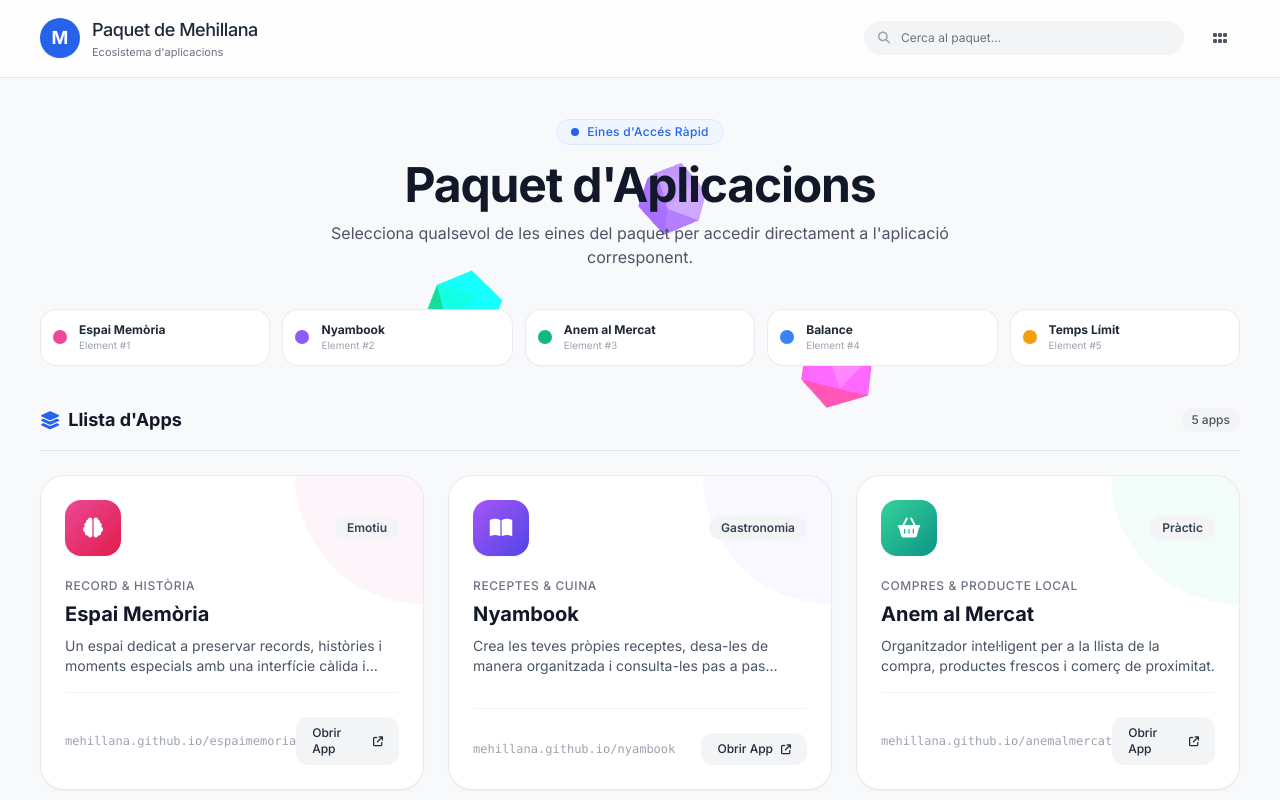
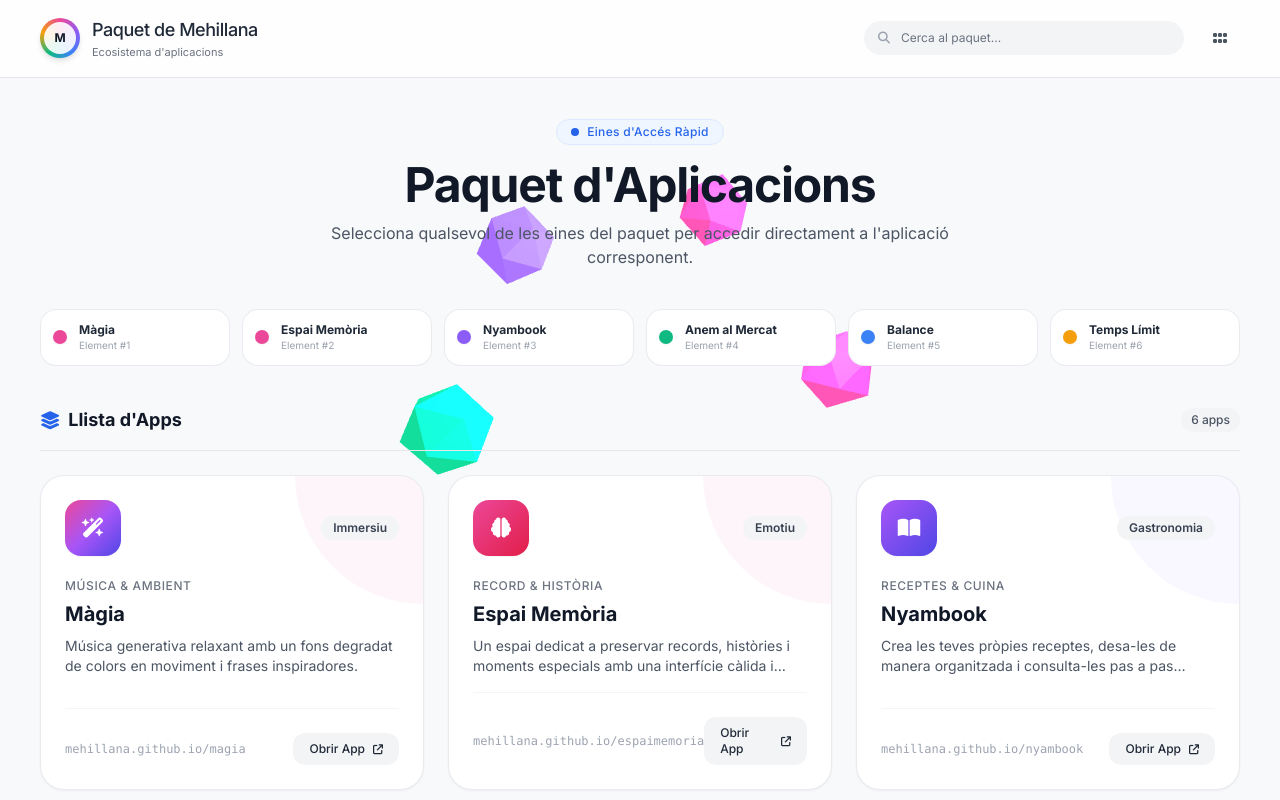
Before and after one commit to mehillana/paquet, a plain HTML site: page index.html in a window 1280 px wide. Shown: the top 800 px of the page. Drawn offline with nearby package versions, Linux system fonts and the light colour scheme; animation ran at ten frames a second; a web font is replaced by a local one.

Commit message:
Update app count, logo, and add new app 'Màgia'
Updated app count and added new logo with gradient colors. Included new app 'Màgia' in apps data.

```diff
--- a/index.html
+++ b/index.html
@@ -73,8 +73,11 @@
 
     <header class="w-full py-4 px-6 md:px-10 z-40 flex items-center justify-between max-w-7xl mx-auto border-b border-gray-200 bg-white/80 backdrop-blur-md sticky top-0">
         <div class="flex items-center gap-3 cursor-pointer" onclick="window.scrollTo({top: 0, behavior: 'smooth'})">
-            <div class="w-10 h-10 rounded-full bg-blue-600 flex items-center justify-center text-white shadow-sm font-bold text-lg">
-                M
+            <!-- Nou logo amb remolí de colors corporatius de Mehillana -->
+            <div class="w-10 h-10 rounded-full flex items-center justify-center text-white shadow-md font-bold text-lg overflow-hidden relative" style="background: conic-gradient(#ec4899, #8b5cf6, #3b82f6, #10b981, #f59e0b, #ec4899);">
+                <div class="absolute inset-1 rounded-full bg-white/90 flex items-center justify-center text-xs font-bold text-gray-900">
+                    M
+                </div>
             </div>
             <div>
                 <h1 class="text-base md:text-lg font-medium text-gray-800 tracking-tight">
@@ -107,7 +110,7 @@
                         <span class="text-xs font-bold uppercase tracking-wider text-gray-600 flex items-center gap-2">
                             <i class="fa-solid fa-cubes text-blue-600"></i> Aplicacions de Mehillana
                         </span>
-                        <span class="text-[10px] bg-blue-50 text-blue-600 px-2 py-0.5 rounded-full font-medium">5 Apps</span>
+                        <span class="text-[10px] bg-blue-50 text-blue-600 px-2 py-0.5 rounded-full font-medium">6 Apps</span>
                     </div>
 
                     <div class="grid grid-cols-3 gap-3 py-2" id="launcherGridItems">
@@ -139,7 +142,7 @@
         </section>
 
         <!-- Quick Focus Buttons -->
-        <div class="grid grid-cols-2 sm:grid-cols-3 lg:grid-cols-5 gap-3" id="petalLegend">
+        <div class="grid grid-cols-2 sm:grid-cols-3 lg:grid-cols-6 gap-3" id="petalLegend">
             <!-- Dynamically populated -->
         </div>
 
@@ -149,7 +152,7 @@
                 <h3 class="text-lg font-bold text-gray-900 flex items-center gap-2">
                     <i class="fa-solid fa-layer-group text-blue-600"></i> Llista d'Apps
                 </h3>
-                <span id="appCount" class="text-xs px-2.5 py-1 rounded-full bg-gray-100 text-gray-600 font-medium">5 apps</span>
+                <span id="appCount" class="text-xs px-2.5 py-1 rounded-full bg-gray-100 text-gray-600 font-medium">6 apps</span>
             </div>
 
             <div class="grid grid-cols-1 md:grid-cols-2 lg:grid-cols-3 gap-6" id="appGrid">
@@ -163,6 +166,7 @@
         <div class="max-w-7xl mx-auto flex flex-col md:flex-row items-center justify-between gap-4 text-xs text-gray-500">
             <p>© 2026 Paquet d'Aplicacions de Mehillana. Tots els drets reservats.</p>
             <div class="flex flex-wrap items-center gap-4 sm:gap-6">
+                <a href="https://mehillana.github.io/magia" target="_blank" class="hover:text-gray-900 transition-colors">Màgia</a>
                 <a href="https://mehillana.github.io/espaimemoria" target="_blank" class="hover:text-gray-900 transition-colors">Espai Memòria</a>
                 <a href="https://mehillana.github.io/nyambook" target="_blank" class="hover:text-gray-900 transition-colors">Nyambook</a>
                 <a href="https://mehillana.github.io/anemalmercat" target="_blank" class="hover:text-gray-900 transition-colors">Anem al Mercat</a>
@@ -173,8 +177,19 @@
     </footer>
 
     <script>
-        // Define apps data with updated description for Nyambook
+        // Define apps data including Màgia
         const appsData = [
+            {
+                id: 'magia',
+                title: 'Màgia',
+                category: 'Música & Ambient',
+                description: 'Música generativa relaxant amb un fons degradat de colors en moviment i frases inspiradores.',
+                url: 'https://mehillana.github.io/magia',
+                color: '#ec4899',
+                colorTailwind: 'from-pink-500 via-purple-500 to-indigo-600',
+                icon: 'fa-wand-magic-sparkles',
+                badge: 'Immersiu'
+            },
             {
                 id: 'espaimemoria',
                 title: 'Espai Memòria',
```
